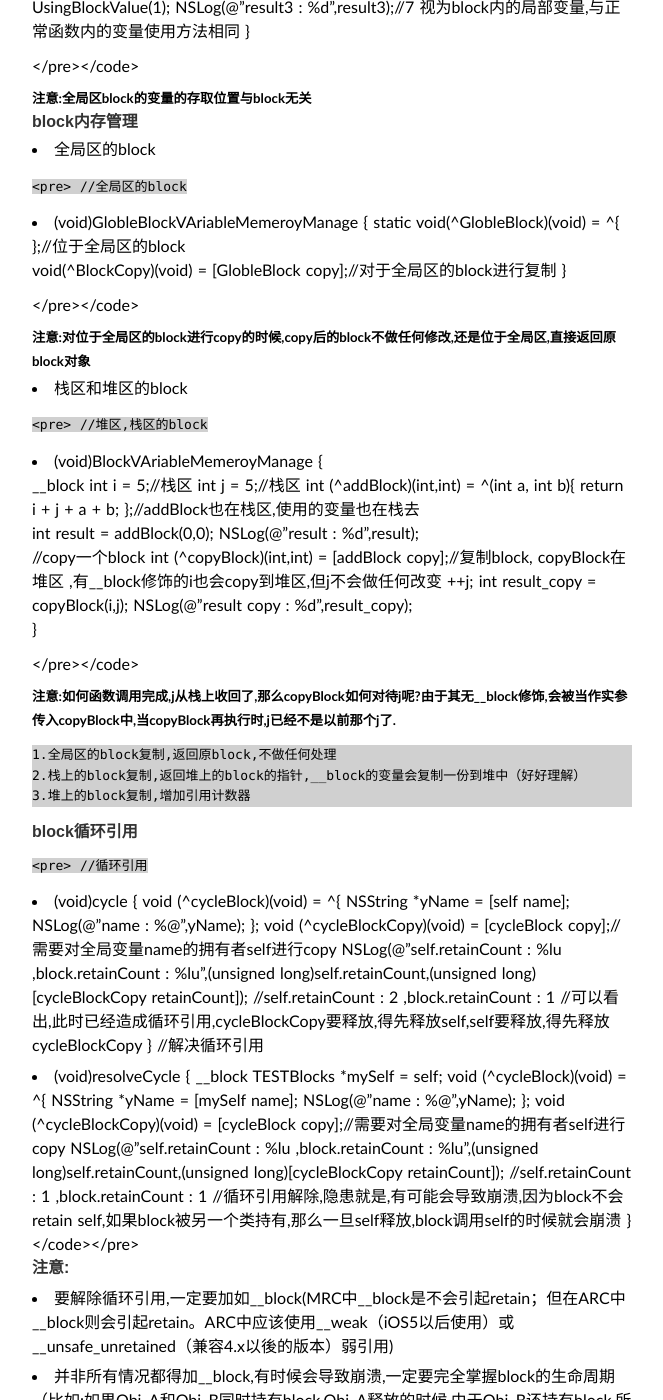
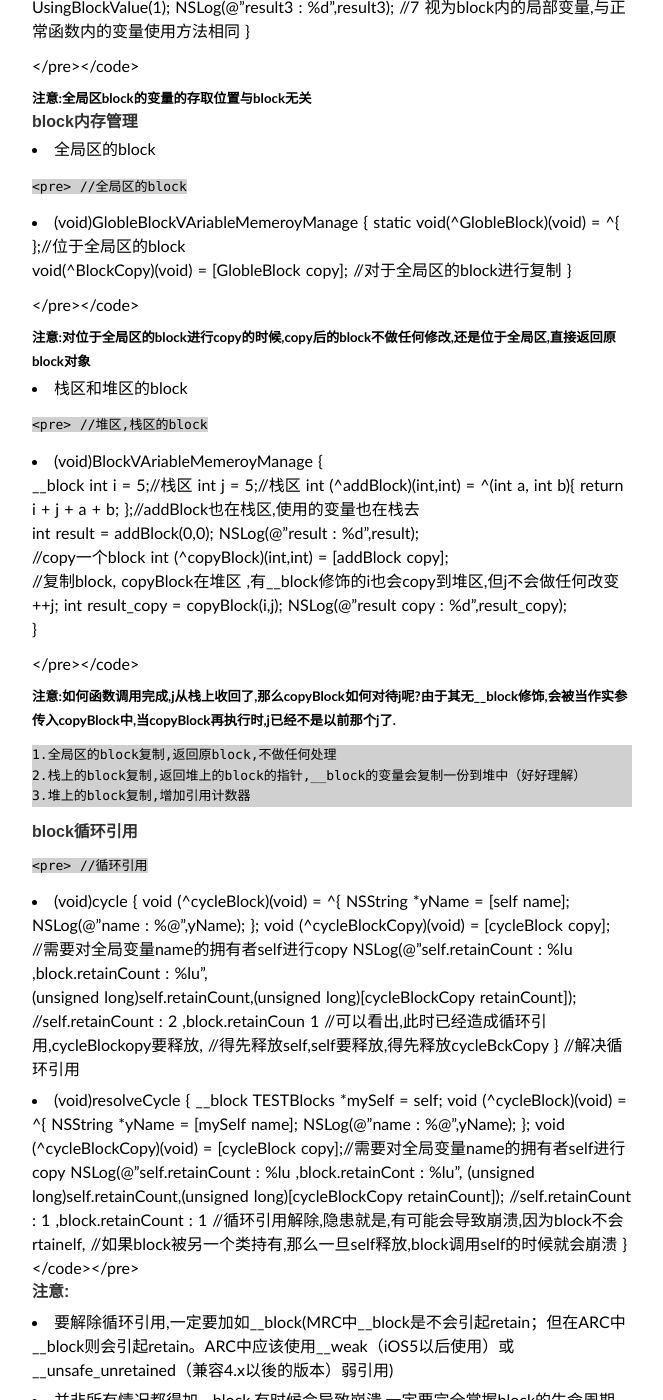
Before and after one commit to peakerWd/peakerwd-gh-pages, a Jekyll site: the page built from _posts/2014-1-10-Blocks编程技巧.md, in a window 1280 px wide and 1400 px high, scrolled down 645 px. Shown: the whole window, without its empty margins (308-971 px from the left). Built offline with Jekyll 4.4.1, drawn with Linux system fonts in a browser that asks for light colours; some web fonts are replaced; Markdown is read by kramdown in place of the engine named in the settings; comment, search, counter and statistics services are not loaded; some of the changed text lies outside the part shown.

Commit message:
修改文章格式

```diff
--- a/_posts/2014-1-10-Blocks编程技巧.md
+++ b/_posts/2014-1-10-Blocks编程技巧.md
@@ -25,7 +25,8 @@ tags: iOS
     };
     ++globleValue;
     int result_1 = UsingGloble(1);
-    NSLog(@"result_1 : %d",result_1);//7 ,地址是固定的,block直接读取,不用再copy一份
+    NSLog(@"result_1 : %d",result_1);
+    //7 ,地址是固定的,block直接读取,不用再copy一份
     // 函数的局部变量,存放与栈区
     int variable         = 5; //栈区,
     int (^UsingVariable)(int) = ^(int value){
@@ -33,7 +34,8 @@ tags: iOS
     };
     ++variable;
     int result_2 = UsingVariable(1);
-    NSLog(@"result_2 : %d",result_2);//6 , 编译后会直接copy一份到堆区,在block内被视为const变量,不能修改
+    NSLog(@"result_2 : %d",result_2);
+    //6 , 编译后会直接copy一份到堆区,在block内被视为const变量,不能修改
     //block的局部变量,存放与栈区
     __block int blockValue = 5;
     int (^UsingBlockValue)(int) = ^(int value){
@@ -41,7 +43,8 @@ tags: iOS
     };
     ++blockValue;
     int result3 = UsingBlockValue(1);
-    NSLog(@"result3 : %d",result3);//7 视为block内的局部变量,与正常函数内的变量使用方法相同
+    NSLog(@"result3 : %d",result3);
+    //7 视为block内的局部变量,与正常函数内的变量使用方法相同
 }
 </pre></code>
 
@@ -56,7 +59,8 @@ tags: iOS
 {
     static void(^GlobleBlock)(void) = ^{
     };//位于全局区的block
-    void(^BlockCopy)(void) = [GlobleBlock copy];//对于全局区的block进行复制
+    void(^BlockCopy)(void) = [GlobleBlock copy];
+    //对于全局区的block进行复制
 }
 </pre></code>
 
@@ -76,7 +80,8 @@ tags: iOS
     int result = addBlock(0,0);
     NSLog(@"result : %d",result);
     //copy一个block
-    int (^copyBlock)(int,int) = [addBlock copy];//复制block, copyBlock在堆区 ,有__block修饰的i也会copy到堆区,但j不会做任何改变
+    int (^copyBlock)(int,int) = [addBlock copy];
+    //复制block, copyBlock在堆区 ,有__block修饰的i也会copy到堆区,但j不会做任何改变
     ++j;
     int result_copy = copyBlock(i,j);
     NSLog(@"result copy : %d",result_copy);
@@ -96,10 +101,13 @@ tags: iOS
         NSString *yName = [self name];
         NSLog(@"name : %@",yName);
     };
-    void (^cycleBlockCopy)(void) = [cycleBlock copy];//需要对全局变量name的拥有者self进行copy
-    NSLog(@"self.retainCount : %lu ,block.retainCount : %lu",(unsigned long)self.retainCount,(unsigned long)[cycleBlockCopy retainCount]);
-   //self.retainCount : 2 ,block.retainCount : 1
-   //可以看出,此时已经造成循环引用,cycleBlockCopy要释放,得先释放self,self要释放,得先释放cycleBlockCopy
+    void (^cycleBlockCopy)(void) = [cycleBlock copy];
+    //需要对全局变量name的拥有者self进行copy
+    NSLog(@"self.retainCount : %lu ,block.retainCount : %lu",
+    (unsigned long)self.retainCount,(unsigned long)[cycleBlockCopy retainCount]);
+    //self.retainCount : 2 ,block.retainCoun 1
+    //可以看出,此时已经造成循环引用,cycleBlockopy要释放,
+    //得先释放self,self要释放,得先释放cycleBckCopy
 }
 //解决循环引用
 - (void)resolveCycle
@@ -110,9 +118,11 @@ tags: iOS
         NSLog(@"name : %@",yName);
     };
     void (^cycleBlockCopy)(void) = [cycleBlock copy];//需要对全局变量name的拥有者self进行copy
-    NSLog(@"self.retainCount : %lu ,block.retainCount : %lu",(unsigned long)self.retainCount,(unsigned long)[cycleBlockCopy retainCount]);
+    NSLog(@"self.retainCount : %lu ,block.retainCont : %lu",
+    (unsigned long)self.retainCount,(unsigned long)[cycleBlockCopy retainCount]);
     //self.retainCount : 1 ,block.retainCount : 1
-    //循环引用解除,隐患就是,有可能会导致崩溃,因为block不会retain self,如果block被另一个类持有,那么一旦self释放,block调用self的时候就会崩溃
+    //循环引用解除,隐患就是,有可能会导致崩溃,因为block不会rtainelf,
+    //如果block被另一个类持有,那么一旦self释放,block调用self的时候就会崩溃
 }
 </code></pre>
 #### 注意:
```
